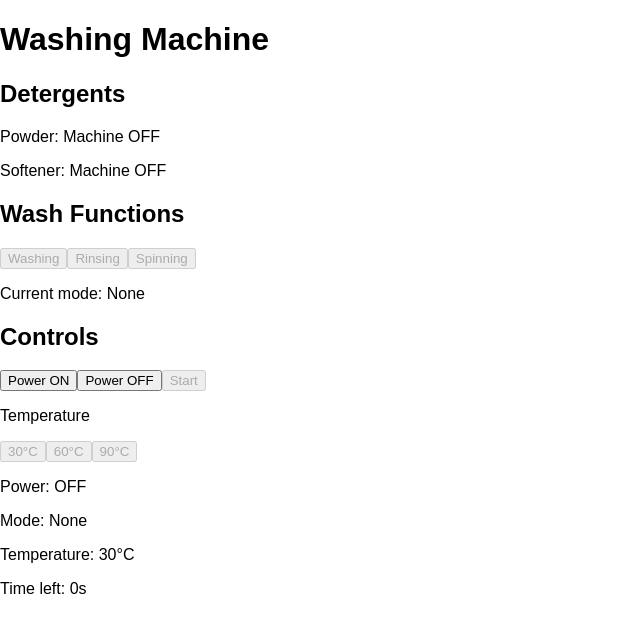
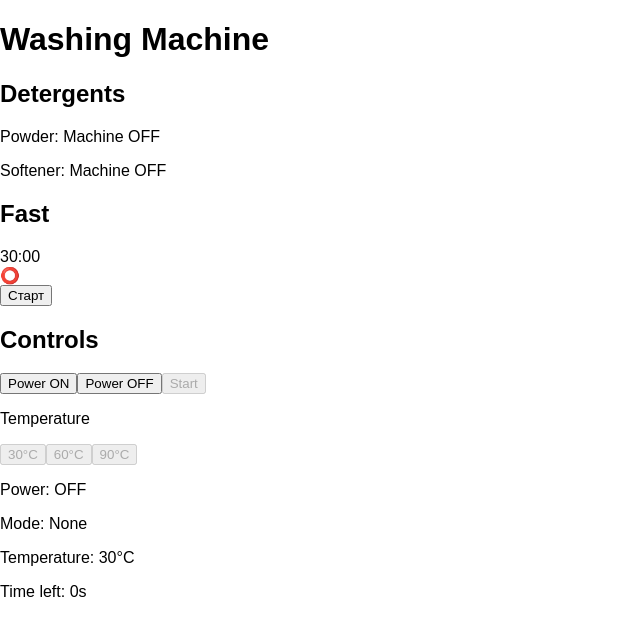
Before and after one commit to Iza-04/washing-machine, a React (Create React App) app: page / in a window 1280 px wide. Shown: the top 636 px of the page, without its empty margins (0-640 px from the left). Built offline with nearby package versions, Linux system fonts and the light colour scheme.

Commit message:
timer has been added, different functions have been added

```diff
--- a/src/App.js
+++ b/src/App.js
@@ -22,7 +22,7 @@ function App() {
     return () => clearInterval(timer);
   }, [isRunning, timeLeft]);
 
-  // Таймер закончился
+  // Time stopped
   useEffect(() => {
     if (timeLeft === 0 && isRunning) {
       setIsRunning(false);
@@ -32,7 +32,7 @@ function App() {
 
   const startMachine = () => {
     if (!power || mode === "None") return;
-    setTimeLeft(10); // 10 секунд для примера
+    setTimeLeft(10); // 10 секунд
     setIsRunning(true);
   };
 
--- a/src/components/WashFunctionsBlock.jsx
+++ b/src/components/WashFunctionsBlock.jsx
@@ -1,25 +1,70 @@
-import React from "react";
+import { useState, useEffect } from "react";
 
-function WashFunctionsBlock({ power, mode, setMode }) {
+const washingPrograms = [
+  { name: "Fast", time: 30 },
+  { name: "Child", time: 80 },
+  { name: "Wool", time: 45 },
+  { name: "Cotton", time: 60 },
+];
+
+export default function WashFunctionsBlock() {
+  const [programIndex, setProgramIndex] = useState(0);
+  const [timeLeft, setTimeLeft] = useState(washingPrograms[0].time * 60);
+  const [isRunning, setIsRunning] = useState(false);
+
+  const nextProgram = () => {
+    if (isRunning) return;
+
+    const next =
+      programIndex === washingPrograms.length - 1 ? 0 : programIndex + 1;
+
+    setProgramIndex(next);
+    setTimeLeft(washingPrograms[next].time * 60);
+  };
+
+  useEffect(() => {
+    if (!isRunning) return;
+
+    if (timeLeft === 0) {
+      setIsRunning(false);
+      return;
+    }
+
+    const timer = setInterval(() => {
+      setTimeLeft((prev) => prev - 1);
+    }, 1000);
+
+    return () => clearInterval(timer);
+  }, [isRunning, timeLeft]);
+
+  const toggleStart = () => {
+    setIsRunning((prev) => !prev);
+  };
+
+  const formatTime = (seconds) => {
+    const m = Math.floor(seconds / 60);
+    const s = seconds % 60;
+    return `${String(m).padStart(2, "0")}:${String(s).padStart(2, "0")}`;
+  };
+
   return (
-    <div className="block">
-      <h2>Wash Functions</h2>
+    <div className="machine">
+      <div className="display">
+        <h2>{washingPrograms[programIndex].name}</h2>
+        <div className="time">{formatTime(timeLeft)}</div>
+      </div>
 
-      <button disabled={!power} onClick={() => setMode("Washing")}>
-        Washing
-      </button>
+      <div
+        className={`knob ${isRunning ? "disabled" : ""}`}
+        onClick={nextProgram}
+        style={{ transform: `rotate(${programIndex * 60}deg)` }}
+      >
+        ⭕
+      </div>
 
-      <button disabled={!power} onClick={() => setMode("Rinsing")}>
-        Rinsing
-      </button>
+      <button onClick={toggleStart}>{isRunning ? "Пауза" : "Старт"}</button>
 
-      <button disabled={!power} onClick={() => setMode("Spinning")}>
-        Spinning
-      </button>
-
-      <p>Current mode: {mode}</p>
+      {timeLeft === 0 && <p>Wash isdone ✅</p>}
     </div>
   );
 }
-
-export default WashFunctionsBlock;
```
